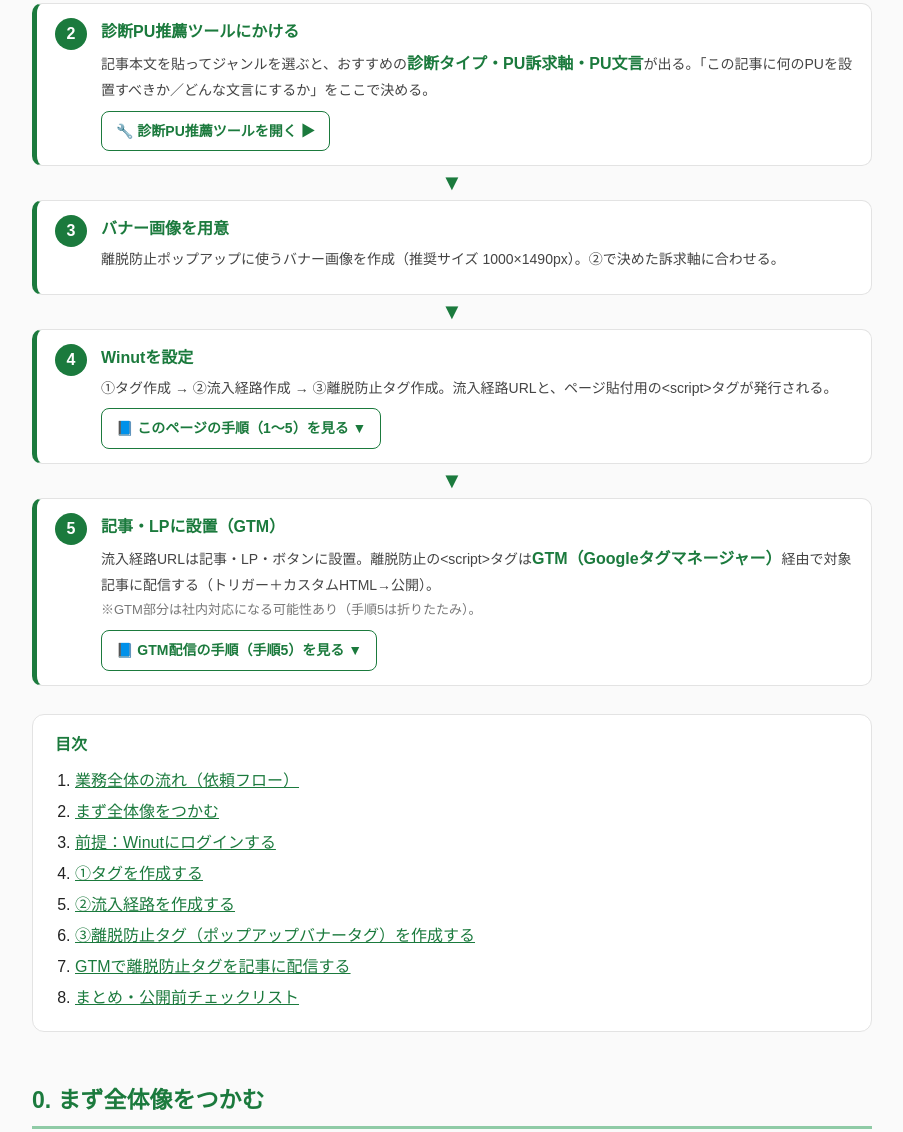
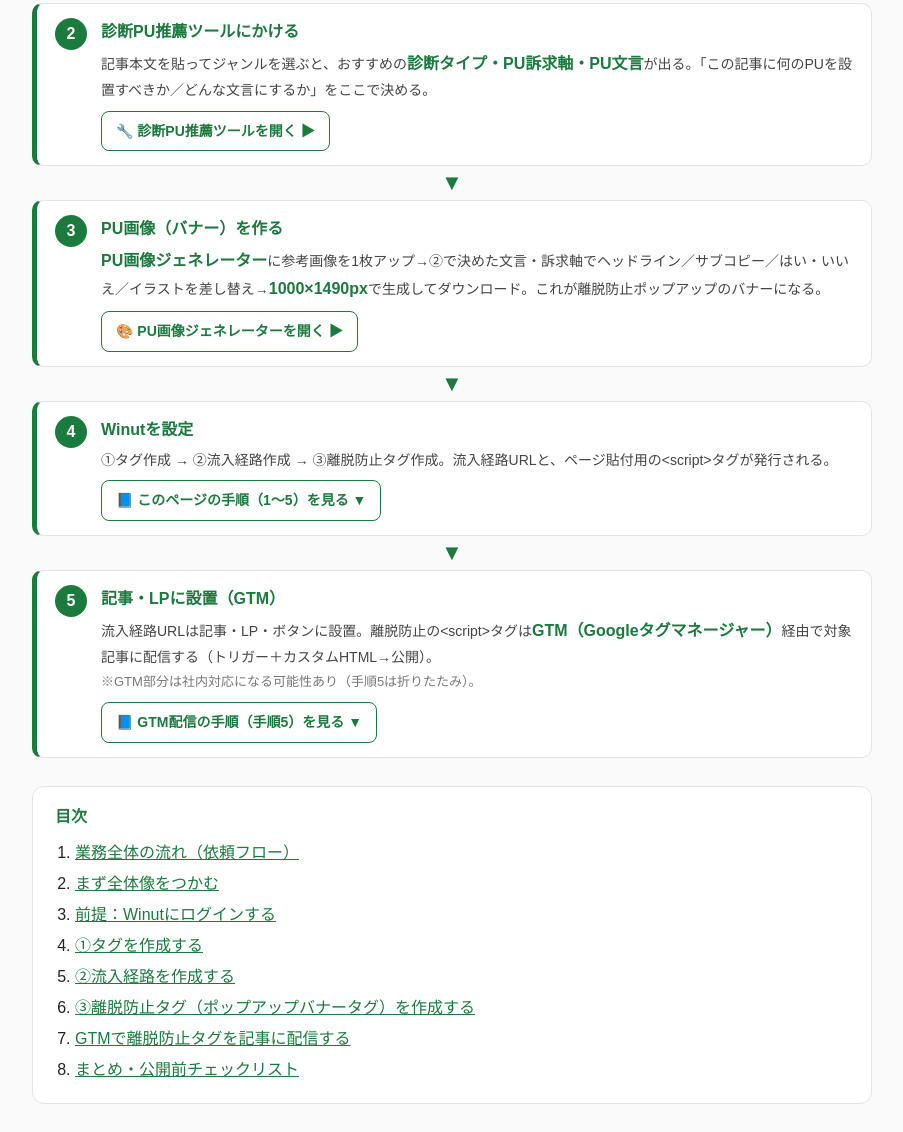
Before and after one commit to Ren-japan/ren-claude-code, a plain HTML site: page docs/winut/index.html in a window 1280 px wide. Shown: the part 693-1825 px from the top of the page, without its empty margins (188-1091 px from the left). Drawn offline with Linux system fonts and the light colour scheme.

Commit message:
feat(winut): フロー③にPU画像ジェネレーターを差し込み（参考画像→文字/イラスト差し替えで離脱防止バナー生成）
Co-Authored-By: Claude Opus 4.8 <noreply@anthropic.com>

```diff
--- a/docs/winut/index.html
+++ b/docs/winut/index.html
@@ -114,7 +114,7 @@
     <div class="arrow">▼</div>
     <div class="flow-step"><span class="n">2</span><div class="body"><b>診断PU推薦ツールにかける</b><p>記事本文を貼ってジャンルを選ぶと、おすすめの<b>診断タイプ・PU訴求軸・PU文言</b>が出る。「この記事に何のPUを設置すべきか／どんな文言にするか」をここで決める。</p><a class="toollink" href="https://diagnosis-pu-recommender.streamlit.app" target="_blank" rel="noopener">🔧 診断PU推薦ツールを開く ▶</a></div></div>
     <div class="arrow">▼</div>
-    <div class="flow-step"><span class="n">3</span><div class="body"><b>バナー画像を用意</b><p>離脱防止ポップアップに使うバナー画像を作成（推奨サイズ 1000×1490px）。②で決めた訴求軸に合わせる。</p></div></div>
+    <div class="flow-step"><span class="n">3</span><div class="body"><b>PU画像（バナー）を作る</b><p><b>PU画像ジェネレーター</b>に参考画像を1枚アップ→②で決めた文言・訴求軸でヘッドライン／サブコピー／はい・いいえ／イラストを差し替え→<b>1000×1490px</b>で生成してダウンロード。これが離脱防止ポップアップのバナーになる。</p><a class="toollink" href="https://pu-image-generator.streamlit.app/" target="_blank" rel="noopener">🎨 PU画像ジェネレーターを開く ▶</a></div></div>
     <div class="arrow">▼</div>
     <div class="flow-step"><span class="n">4</span><div class="body"><b>Winutを設定</b><p>①タグ作成 → ②流入経路作成 → ③離脱防止タグ作成。流入経路URLと、ページ貼付用の&lt;script&gt;タグが発行される。</p><a class="toollink" href="#login">📘 このページの手順（1〜5）を見る ▼</a></div></div>
     <div class="arrow">▼</div>
@@ -312,7 +312,7 @@
     <li><b>画像クリック時の挙動</b> で <b>「流入経路URLに遷移する」</b> を選ぶ。すると下に「流入経路設定」ボタンが出る。</li>
     <li><b>「流入経路設定」</b> ボタンを押し、②で作った流入経路を選ぶ。</li>
     <li><b>基本設定：</b>経過時間（秒）に <b>90</b> を入力。「別タブ遷移（ブラウザアプリ離脱も含む）」を <b>「使用」</b> にチェック。</li>
-    <li><b>バナー用画像</b>（必須）を「ファイルを選択」でアップロード。サイズは <b>1000×1490px</b> 推奨。</li>
+    <li><b>バナー用画像</b>（必須）を「ファイルを選択」でアップロード（<a href="https://pu-image-generator.streamlit.app/" target="_blank" rel="noopener">PU画像ジェネレーター</a>で作った画像）。サイズは <b>1000×1490px</b> 推奨。</li>
     <li>下部の <b>「ポップアップバナータグの登録/編集」</b> を押して保存。</li>
   </ol>
 
```
